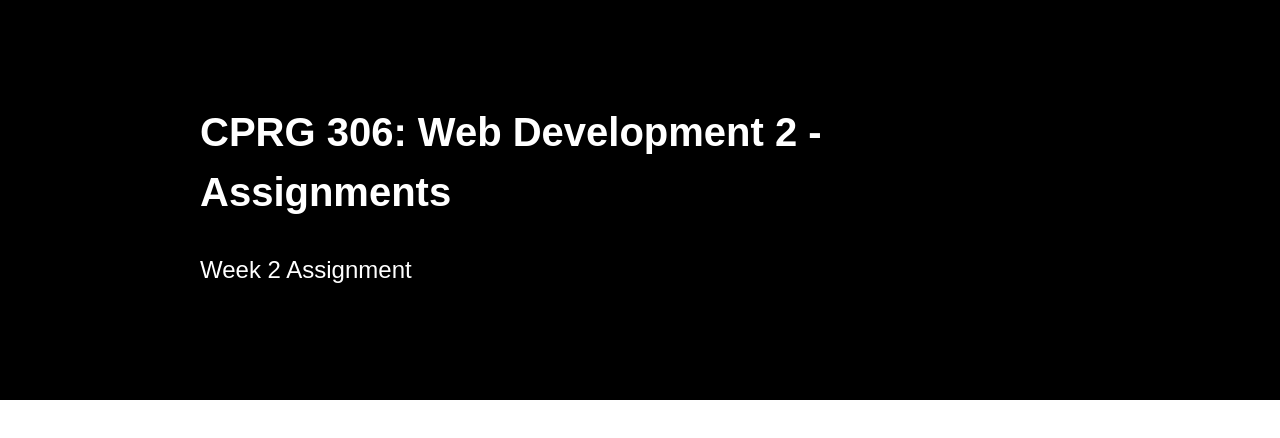
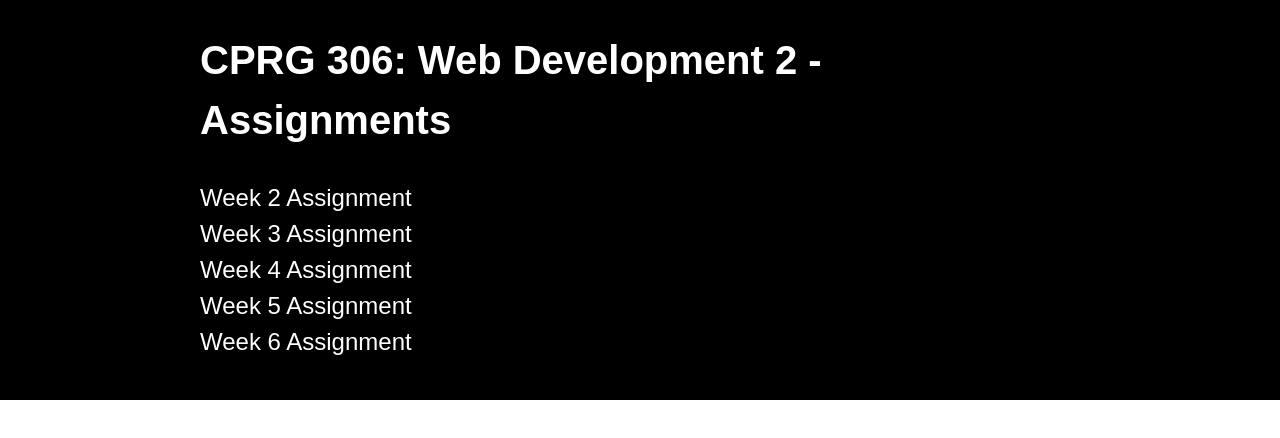
Before and after one commit to tirth-s-p/cprg306-assignments, a Next.js app: page / in a window 1280 px wide. Shown: the top 438 px of the page. Built offline with nearby package versions, Linux system fonts and the light colour scheme.

Commit message:
Update page.js

```diff
--- a/app/page.js
+++ b/app/page.js
@@ -22,6 +22,45 @@ export default function HomePage() {
                     >
                         Week 2 Assignment
                     </a>
+                            <br />
+                    <a
+                        href="/week-3"
+                        style={isHovered ? { ...styles.anchor, ...styles.anchorHovered } : styles.anchor}
+                        onMouseEnter={handleMouseEnter}
+                        onMouseLeave={handleMouseLeave}
+                    >
+                        Week 3 Assignment
+                    </a>
+                            <br />
+                    <a
+                        href="/week-4"
+                        style={isHovered ? { ...styles.anchor, ...styles.anchorHovered } : styles.anchor}
+                        onMouseEnter={handleMouseEnter}
+                        onMouseLeave={handleMouseLeave}
+                    >
+                        Week 4 Assignment
+                    </a>
+                            <br />
+                    <a
+                        href="/week-5"
+                        style={isHovered ? { ...styles.anchor, ...styles.anchorHovered } : styles.anchor}
+                        onMouseEnter={handleMouseEnter}
+                        onMouseLeave={handleMouseLeave}
+                    >
+                        Week 5 Assignment
+                    </a>
+                            <br />
+                    <a
+                        href="/week-6"
+                        style={isHovered ? { ...styles.anchor, ...styles.anchorHovered } : styles.anchor}
+                        onMouseEnter={handleMouseEnter}
+                        onMouseLeave={handleMouseLeave}
+                    >
+                        Week 6 Assignment
+                    </a>
+                            <br />
+
+
                 </p>
             </div>
         </main>
```
